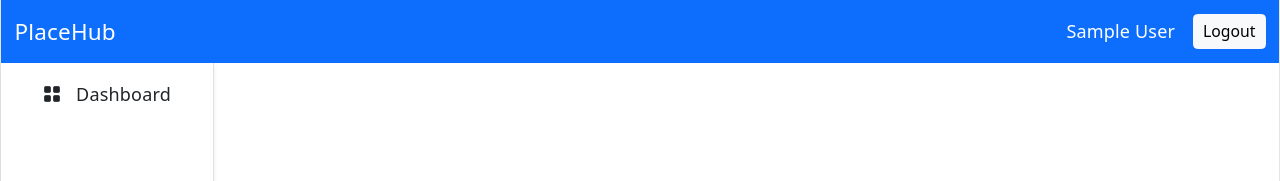
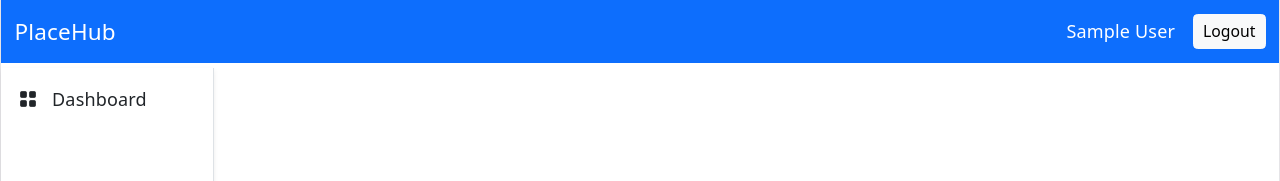
Before and after one commit to NickyY28/PlaceHub, a Vue app in the folder frontend/: page /admin in a window 1280 px wide. Shown: the top 181 px of the page. Built offline with nearby package versions, Linux system fonts and the light colour scheme; no server answers; sample sign-in values are in the browser's storage.

Commit message:
fix: update layout structure to improve spacing and alignment in Sidebar and layout components

```diff
--- a/frontend/src/components/common/Sidebar.vue
+++ b/frontend/src/components/common/Sidebar.vue
@@ -1,6 +1,6 @@
 <template>
   <div class="col-md-2 border-end bg-white vh-100 p-0 shadow-sm">
-    <div class="list-group list-group-flush">
+    <div class="list-group list-group-item-action text-start">
       <RouterLink
         v-for="item in menu"
         :key="item.path"
--- a/frontend/src/layouts/AdminLayout.vue
+++ b/frontend/src/layouts/AdminLayout.vue
@@ -3,7 +3,7 @@
     <Navbar />
 
     <div class="container-fluid">
-      <div class="row">
+      <div class="row pt-1">
         <Sidebar />
 
         <main class="col-md-10 p-4">
--- a/frontend/src/layouts/CompanyLayout.vue
+++ b/frontend/src/layouts/CompanyLayout.vue
@@ -3,7 +3,7 @@
     <Navbar />
 
     <div class="container-fluid">
-      <div class="row">
+      <div class="row pt-1">
         <Sidebar />
 
         <main class="col-md-10 p-4">
--- a/frontend/src/layouts/StudentLayout.vue
+++ b/frontend/src/layouts/StudentLayout.vue
@@ -2,7 +2,7 @@
   <Navbar />
 
   <div class="container-fluid">
-    <div class="row">
+    <div class="row pt-1">
       <Sidebar />
 
       <main class="col-md-10 p-4">
```
